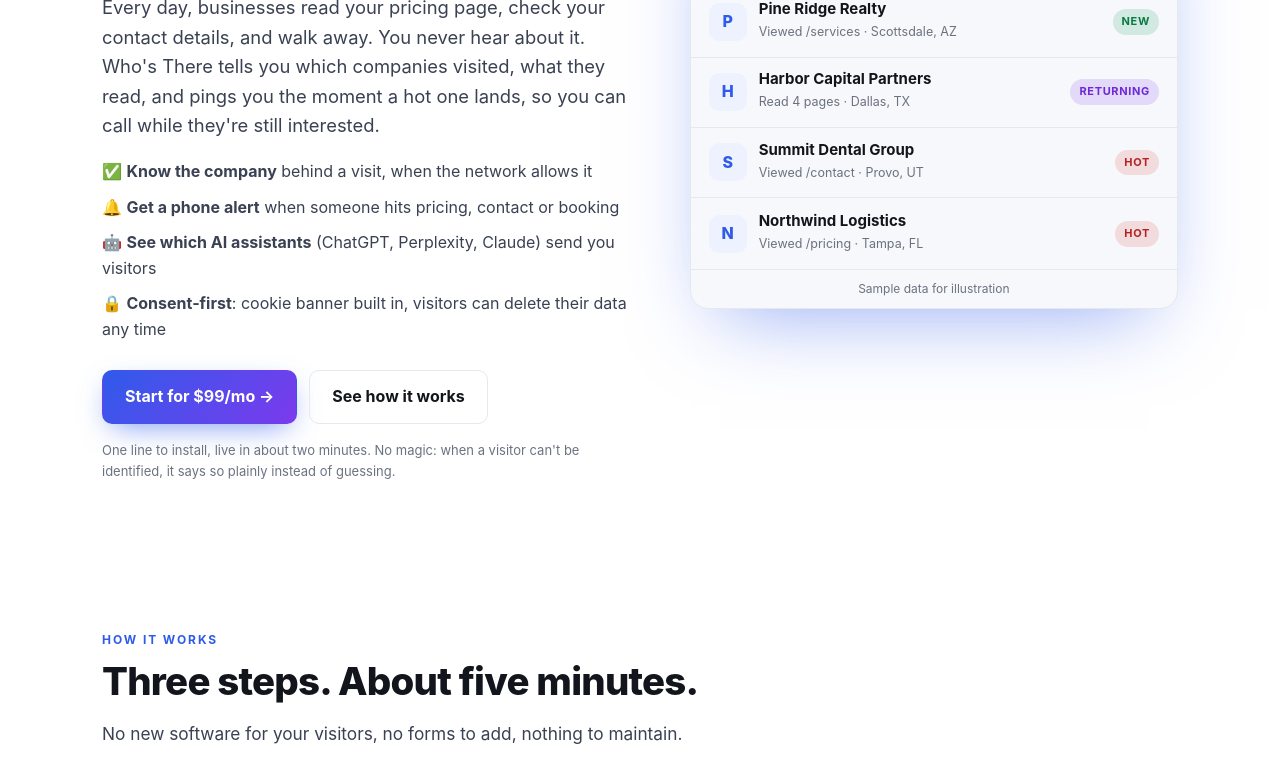
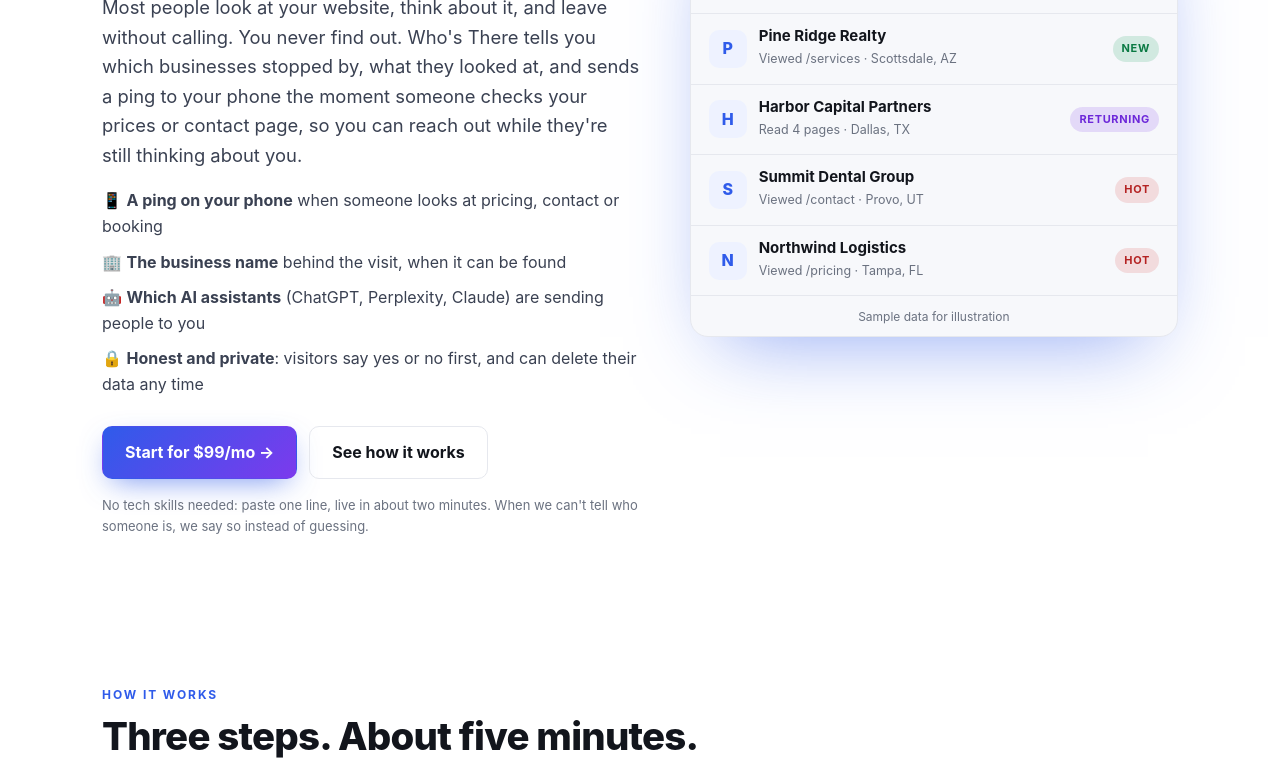
Before and after one commit to scotttischler-byte/airecommend-site, a plain HTML site: page known-visitor/src/landing.html in a window 1280 px wide. Shown: the part 456-1228 px from the top of the page. Drawn offline with Linux system fonts and the light colour scheme.

Commit message:
Landing: plain-language pitch for everyday business owners
Co-Authored-By: Claude Sonnet 5.5 <noreply@anthropic.com>
Claude-Session: https://claude.ai/code/session_0166YBNSjt8zeL5BEk1WF2nw

```diff
--- a/known-visitor/src/landing.html
+++ b/known-visitor/src/landing.html
@@ -88,16 +88,16 @@ footer .wrap{display:flex;justify-content:space-between;gap:16px;flex-wrap:wrap;
 <header class="hero"><div class="wrap">
 <div>
 <div class="kick">AIrecommend.ai · Who's There</div>
-<h1>Most visitors leave without a word. <em>Now you'll know who they were.</em></h1>
-<p class="sub">Every day, businesses read your pricing page, check your contact details, and walk away. You never hear about it. Who's There tells you which companies visited, what they read, and pings you the moment a hot one lands, so you can call while they're still interested.</p>
+<h1>Someone just read your prices. <em>Do you know who they were?</em></h1>
+<p class="sub">Most people look at your website, think about it, and leave without calling. You never find out. Who's There tells you which businesses stopped by, what they looked at, and sends a ping to your phone the moment someone checks your prices or contact page, so you can reach out while they're still thinking about you.</p>
 <ul style="list-style:none;padding:0;margin:18px 0 6px;display:grid;gap:10px;color:var(--ink2);font-size:16px">
-<li>✅ <b>Know the company</b> behind a visit, when the network allows it</li>
-<li>🔔 <b>Get a phone alert</b> when someone hits pricing, contact or booking</li>
-<li>🤖 <b>See which AI assistants</b> (ChatGPT, Perplexity, Claude) send you visitors</li>
-<li>🔒 <b>Consent-first</b>: cookie banner built in, visitors can delete their data any time</li>
+<li>📱 <b>A ping on your phone</b> when someone looks at pricing, contact or booking</li>
+<li>🏢 <b>The business name</b> behind the visit, when it can be found</li>
+<li>🤖 <b>Which AI assistants</b> (ChatGPT, Perplexity, Claude) are sending people to you</li>
+<li>🔒 <b>Honest and private</b>: visitors say yes or no first, and can delete their data any time</li>
 </ul>
 <div class="cta"><a class="btn p" href="/whosthere/signup">Start for $99/mo →</a><a class="btn g" href="#how">See how it works</a></div>
-<div class="fine">One line to install, live in about two minutes. No magic: when a visitor can't be identified, it says so plainly instead of guessing.</div>
+<div class="fine">No tech skills needed: paste one line, live in about two minutes. When we can't tell who someone is, we say so instead of guessing.</div>
 </div>
 <div class="feed" aria-label="Sample live visitor feed">
 <div class="top"><span class="live">Live visitors</span><span>Last 24 hours</span></div>
```
Also changed, not shown: known-visitor/worker.js (+1 -1 lines).
